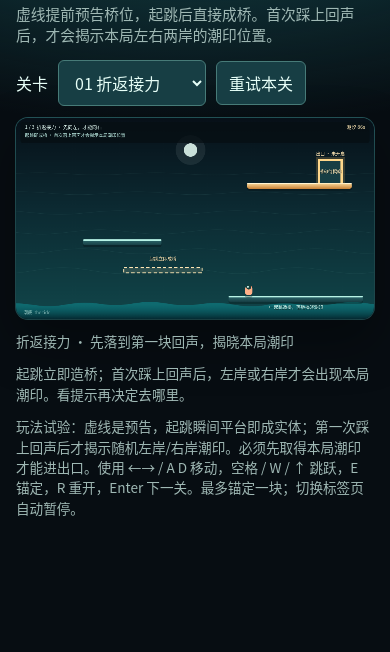
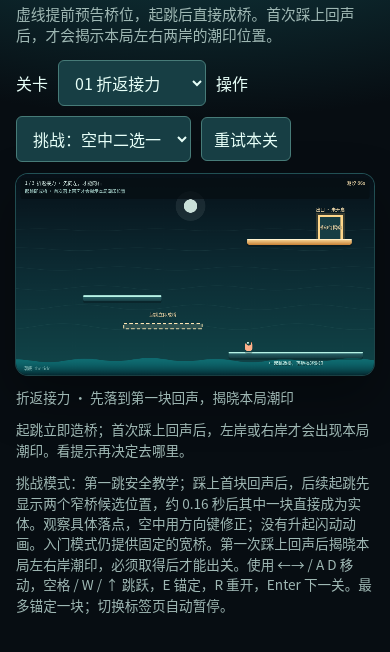
Before and after one commit to siskosun/echo-tide, a website built with Vite: page index.html in a window 390 px wide. Shown: the part 62-714 px from the top of the page. Built offline with nearby package versions, Linux system fonts and the light colour scheme.

Commit message:
ui(EXP-5): default to responsive midair challenge while keeping standard training mode

```diff
--- a/index.html
+++ b/index.html
@@ -64,11 +64,11 @@
     <div class="wrap">
       <h1>Echo Tide <span>/ 叠影潮</span></h1>
       <p class="lede">虚线提前预告桥位，起跳后直接成桥。首次踩上回声后，才会揭示本局左右两岸的潮印位置。</p>
-      <div class="toolbar"><label for="room">关卡</label><select id="room"><option value="0">01 折返接力</option><option value="1">02 留一条退路</option><option value="2">03 借路归航</option></select><button id="restart" type="button">重试本关</button><button id="next" type="button" hidden>下一关 →</button></div>
+      <div class="toolbar"><label for="room">关卡</label><select id="room"><option value="0">01 折返接力</option><option value="1">02 留一条退路</option><option value="2">03 借路归航</option></select><label for="difficulty">操作</label><select id="difficulty"><option value="hard" selected>挑战：空中二选一</option><option value="standard">入门：确定平台</option></select><button id="restart" type="button">重试本关</button><button id="next" type="button" hidden>下一关 →</button></div>
       <canvas id="game" width="960" height="540" tabindex="0" aria-label="叠影潮游戏。方向键或 AD 移动，空格跳跃，E 锚定，R 重开。"></canvas>
       <p id="status" class="foot" role="status" aria-live="polite"></p>
       <p id="hint" class="foot"></p>
-      <p class="foot">玩法试验：虚线是预告，起跳瞬间平台即成实体；第一次踩上回声后才揭示随机左岸/右岸潮印。必须先取得本局潮印才能进出口。使用 ←→ / A D 移动，空格 / W / ↑ 跳跃，E 锚定，R 重开，Enter 下一关。最多锚定一块；切换标签页自动暂停。</p>
+      <p class="foot">挑战模式：第一跳安全教学；踩上首块回声后，后续起跳先显示两个窄桥候选位置，约 0.16 秒后其中一块直接成为实体。观察具体落点，空中用方向键修正；没有升起闪动动画。入门模式仍提供固定的宽桥。第一次踩上回声后揭晓本局左右岸潮印，必须取得后才能出关。使用 ←→ / A D 移动，空格 / W / ↑ 跳跃，E 锚定，R 重开，Enter 下一关。最多锚定一块；切换标签页自动暂停。</p>
     </div>
     <script type="module" src="/src/main.js"></script>
   </body>
```
